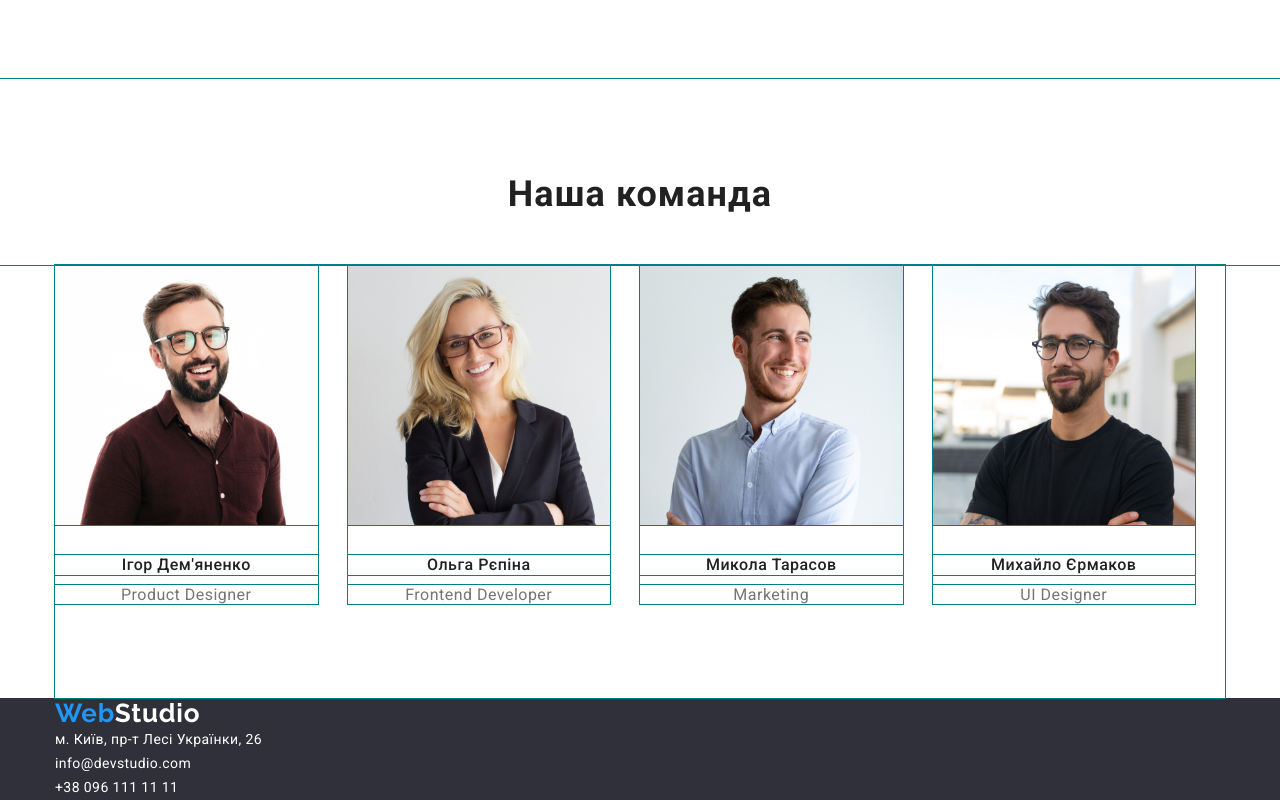
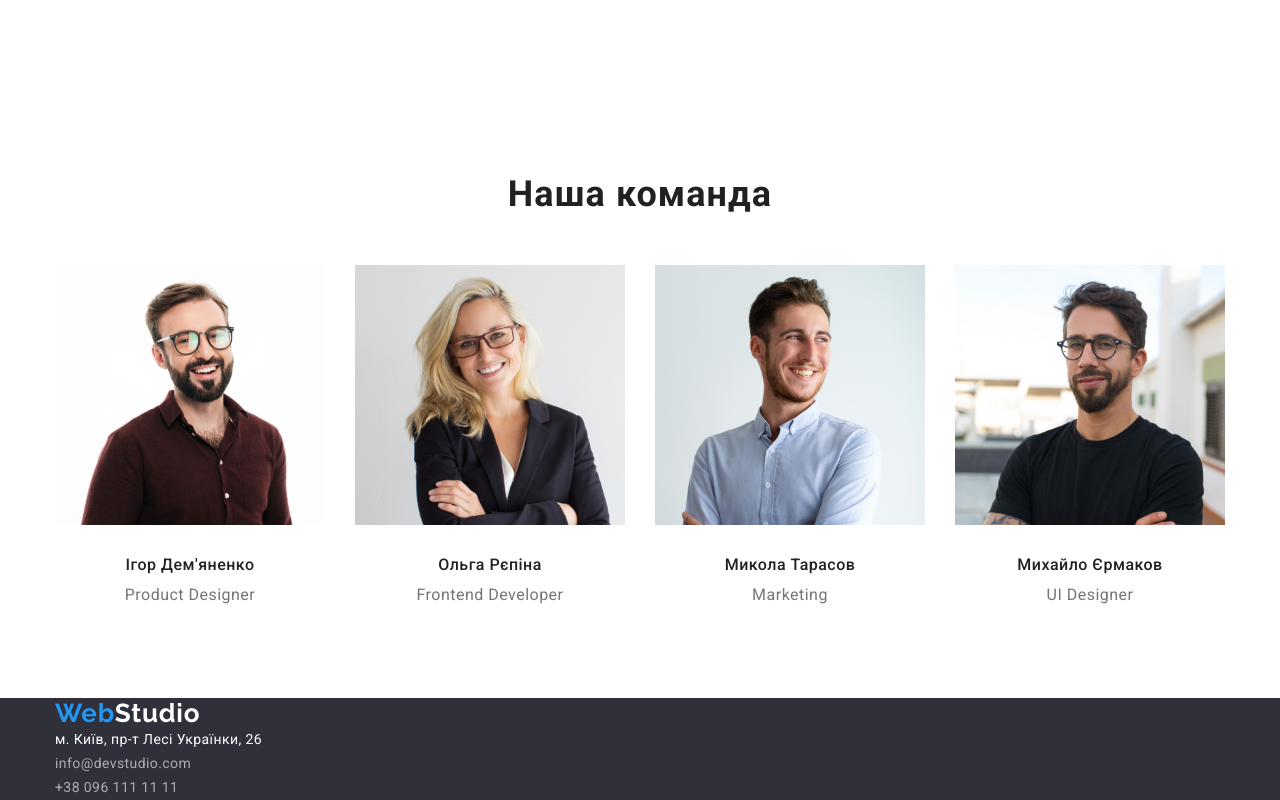
Before and after one commit to leramr/goit-markup-hw-03, a plain HTML site: page index.html in a window 1280 px wide. Shown: the part 861-1661 px from the top of the page. Drawn offline with nearby package versions, Linux system fonts and the light colour scheme.

Commit message:
додавання корективів

```diff
--- a/index.html
+++ b/index.html
@@ -67,7 +67,7 @@
             </ul>
             <h2 class="title-gallery section">Чим ми займаємося</h2>
             <ul class="gallery-list list">
-                <li class="gallery-item"><img class="gallery-item-img" src="./img/work-2.jpg" alt="робота">
+                <li class="gallery-item"><img class="gallery-item-img" src="./img/work.jpg" alt="робота">
                 </li>
                 <li class="gallery-item"><img class="gallery-item-img" src="./img/model-2.jpg" alt="екран ноутбука">
                 </li>
@@ -122,14 +122,19 @@
 
     <!-- start footer -->
     <footer class="footer">
-        <div class="container">
-             <a class="logo-second-part link" href=""><span class="logo-first-part">Web</span>Studio</a>
-        <ul class="contact-footer list">
-            <li class="contact-footer-list "><a class="contact-footer-item link" href="https://goo.gl/maps/wiUP9WVVmMb9opPz9?coh=178572&entry=tt" target="_blank">м. Київ, пр-т Лесі Українки, 26</a></li>
-            <li class="contact-footer-list "><a class="contact-footer-item link" href="malito:info@devstudio.com">info@devstudio.com</a></li>
-            <li class="contact-footer-list "><a class="contact-footer-item link" href="tel:+380961111111">+38 096 111 11 11</a></li>
-        </ul>
+        <div class="logo-footer">
+            <a class="logo-second-part link" href=""><span class="logo-first-part">Web</span>Studio</a>
         </div>
+        <address class="footer-content">
+            <div class="footer-content-list">
+                <ul class="contact-footer list">
+                    <li class="contact-footer-list"><a class="contact-footer-map link" href="https://goo.gl/maps/wiUP9WVVmMb9opPz9?coh=178572&entry=tt" target="_blank">м. Київ, пр-т Лесі Українки, 26</a></li>
+                    <li class="contact-footer-list "><a class="contact-footer-email link" href="malito:info@devstudio.com">info@devstudio.com</a></li>
+                    <li class="contact-footer-list"><a class="contact-footer-phone link" href="tel:+380961111111">+38 096 111 11 11</a></li>
+                </ul>
+            </div>
+
+        </address>
     </footer>
 <!-- end footer -->
 
--- a/main.css
+++ b/main.css
@@ -62,19 +62,19 @@ margin-top: 94px;
 
 .site-nav{
     display: flex;
-    align-items: center;
+    align-items:  center;
 }
 
 .nav-list{
  display: flex;
- align-items: center;
+
 }
 
-.logo{
+ .logo{
+    align-items: center;
     margin-right: 94px;
     margin-top: 24px;
-    align-items: center;
-    }
+ }
 
 .logo-first-part{
     font-family: var(--secondary-font);
@@ -172,9 +172,6 @@ color: var(--secondary-accent-color);
 /* end hero */
 
 /* start about */
-.section-about *{
-    outline: 1px solid teal;
-}
 
 .text-about {
     display: flex;
@@ -216,7 +213,6 @@ color: var(--secondary-accent-color);
 .gallery-list{
 display: flex;
 justify-content: space-between;
-
 }
 
 .gallery-item-img{
@@ -226,9 +222,6 @@ justify-content: space-between;
 /* end about */
 
 /* start masters */
-.masters.section *{
-    outline: 1px solid teal;
-}
 
 .masters-list{
     display: flex;
@@ -238,9 +231,8 @@ justify-content: space-between;
     padding-bottom: 94px;
 }
 
-.masters-item {
+.masters-item:not(:last-child) {
     margin-right: 30px;
-    flex-basis: calc((100% - 4 * 30px)/4);
 }
 
 .title-masters{
@@ -285,18 +277,40 @@ padding-top: 94px;
     background-color:#2F303A ;
 }
 
+.footer-content-list{
+    width: 1170px;
+    margin-left: auto;
+    margin-right: auto;
+}
+
+.logo-footer{
+    width: 1170px;
+    margin-left: auto;
+    margin-right: auto;
+}
+
 .footer .logo-second-part{
     color: #FFFFFF;
 }
 
-.contact-footer-item{
+.contact-footer-map{
     font-weight: 400;
+    font-style: normal;
     font-size: 14px;
     line-height: 1.71;
     letter-spacing: 0.03em;
     color: #FFFFFF;
 }
 
+.contact-footer-email,
+.contact-footer-phone{
+    font-style: normal;
+    font-weight: 400;
+    font-size: 14px;
+    line-height: 1.71;
+    letter-spacing: 0.03em;
+    color: rgba(255, 255, 255, 0.6);
+}
 
 /* end footer */
 
@@ -314,7 +328,7 @@ padding-top: 94px;
     line-height: 1.62;
     text-align: center;
     letter-spacing: 0.03em;
-    color: #212121;
+    color: #FFFFFF;
     background: #F5F4FA;
     letter-spacing: 0.48px;
     border-radius: 4px;
@@ -327,11 +341,10 @@ padding-top: 94px;
 .filter-btn-item:hover,
 .filter-btn-item:focus{
     background-color: var(--accent-color);
-    color: #FFFFFF;
 }
 
-.portfolio-gallery *{
-    outline: 1px solid teal;
+.filter-btn .current{
+    background-color: var(--accent-color);
 }
 
 .portfolio-gallery{
```
Also changed, not shown: portfolio.html (+13 -8 lines), img/work-2.jpg (deleted), img/work.jpg (added), 2 other files.
